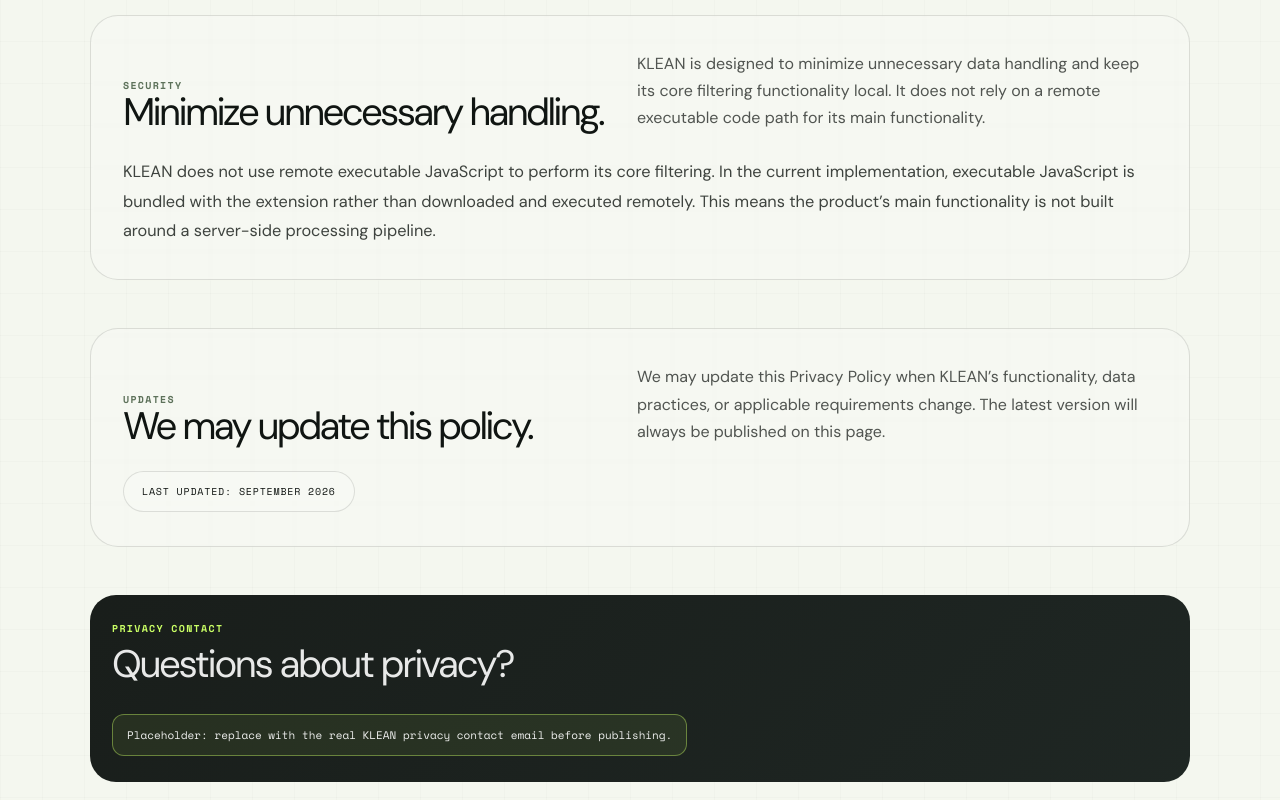
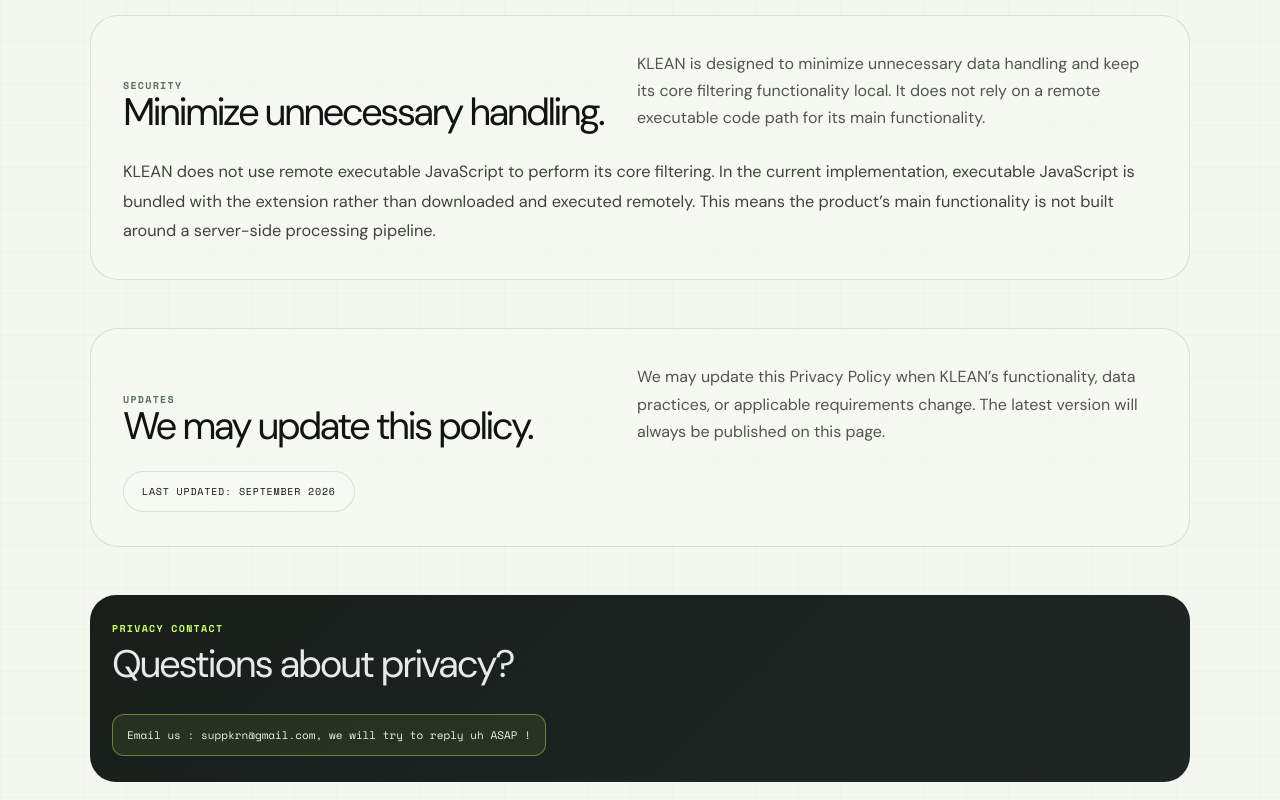
Before and after one commit to Karancanvas/Klean, a website: page privacy/index.html in a window 1280 px wide. Shown: the part 3865-4665 px from the top of the page. Drawn offline with nearby package versions, Linux system fonts and the light colour scheme.

Commit message:
UPDATE INDEX

```diff
--- a/privacy/index.html
+++ b/privacy/index.html
@@ -1049,7 +1049,7 @@
           <div class="container contact-box">
             <div class="eyebrow" style="color:#caff65;">Privacy contact</div>
             <h3>Questions about privacy?</h3>
-            <div class="contact-placeholder">Placeholder: replace with the real KLEAN privacy contact email before publishing.</div>
+            <div class="contact-placeholder"> Email us : suppkrn@gmail.com, we will try to reply uh ASAP !</div>
           </div>
         </section>
       </main>
```
